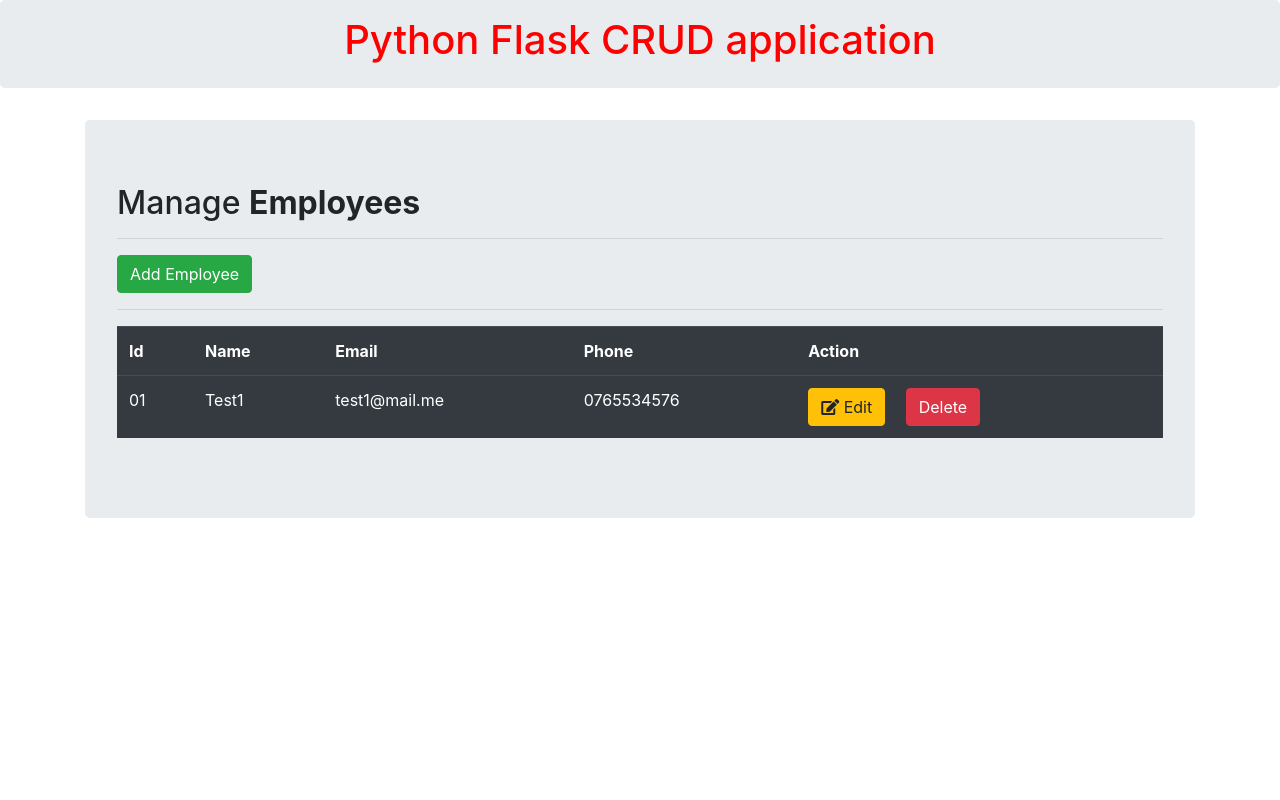
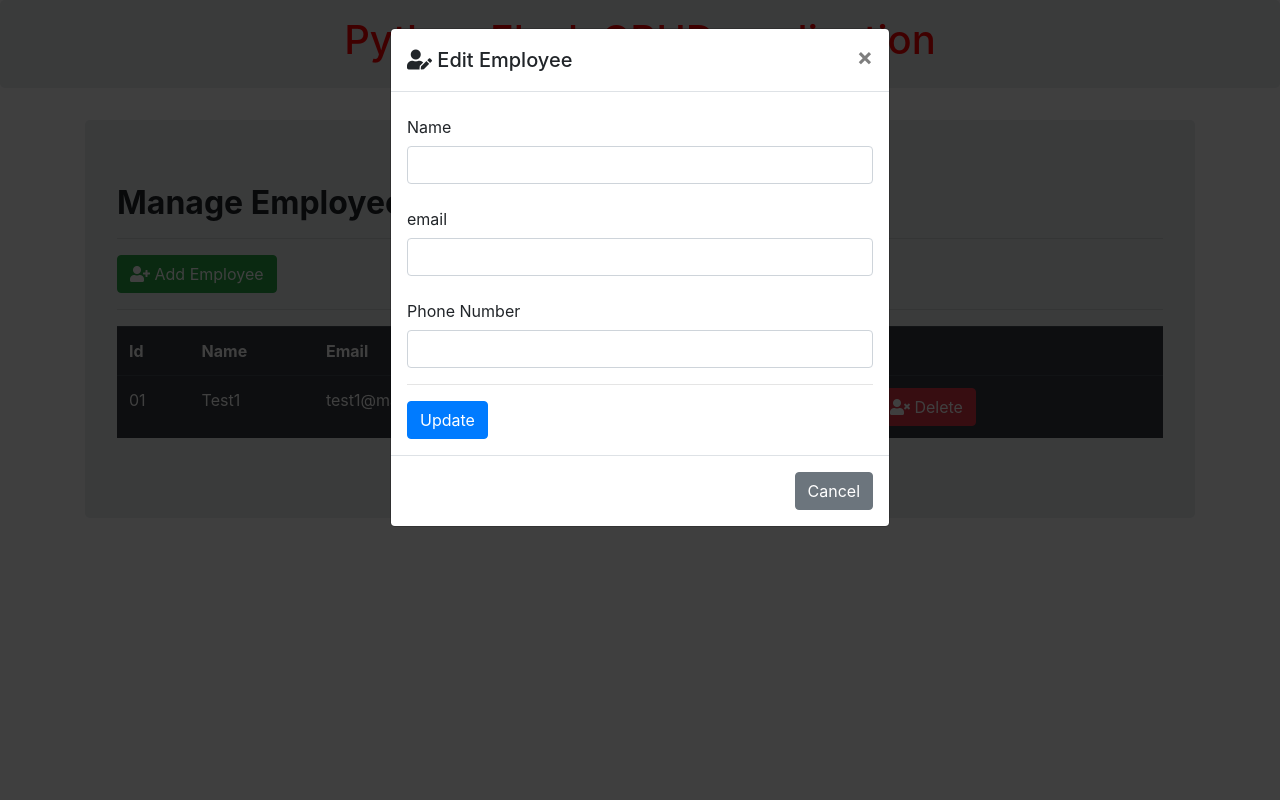
Before and after one commit to Barnez299/flaskcrud, a Flask app: page / in a window 1280 px wide, after a click on "Edit". Run offline with Flask 2, Linux system fonts and the light colour scheme; some libraries are stand-ins or nearby versions.

Commit message:
included edit and create modal forms

```diff
--- a/templates/index.html
+++ b/templates/index.html
@@ -1,20 +1,13 @@
-{% extends 'base.html' %}
-
-{% include 'header.html' %}
-
-{% block title %} Home {% endblock %}
-
-
-{% block body %}
+{% extends 'base.html' %} {% include 'header.html' %} {% block title %} Home {% endblock %} {% block body %}
 
 
 <div class="container">
     <div class="row">
         <div class="col md-12">
             <div class="jumbotron">
-                <h2 class="display-5">Manage <b>Employees</b></h2>
+                <h2 class="display-5"><b>Manage Employees</b></h2>
                 <hr>
-                <a class="btn btn-success btn-md" href="Jumbo action link" role="button" data-toggle="modal" data-target="mymodal">Add Employee</a>
+                <a class="btn btn-success btn-md" href="Jumbo action link" role="button" data-toggle="modal" data-target="#mymodal"><i class="fas fa-user-plus"></i> Add Employee</a>
                 <hr>
                 <table class="table tabel-hover table-dark">
                     <tr>
@@ -24,26 +17,102 @@
                         <th>Phone</th>
                         <th>Action</th>
                     </tr>
-
                     <tr>
                         <td>01</td>
                         <td>Test1</td>
                         <td>test1@mail.me</td>
                         <td>0765534576</td>
                         <td>
-                            <a href="" class="btn btn-warning btn-xs" data-toggle="modal" data-target="#modaledit"><i class="fas fa-edit    "></i> Edit</a>
+                            <a href="" class="btn btn-warning btn-xs" data-toggle="modal" data-target="#modaledit"><i class="fas fa-user-edit"></i>  Edit</a>
 
-                            <a href="" class="btn btn-danger btn-xs ml-3" onclick="return confirm('Are you sure you want to delete?')">Delete</a>
+                            <a href="" class="btn btn-danger btn-xs ml-3" onclick="return confirm('Are you sure you want to delete?')"><i class="fas fa-user-times"></i> Delete</a>
                         </td>
-
                     </tr>
 
+    <!-- Modal Edit Employee-->
+        <div id="modaledit" class="modal fade" id="staticBackdrop" data-backdrop="static" data-keyboard="false" tabindex="-1" aria-labelledby="staticBackdropLabel" aria-hidden="true">
+            <div class="modal-dialog">
+                <div class="modal-content">
+                    <div class="modal-header">
+                        <h5 class="modal-title" id="staticBackdropLabel"><i class="fas fa-user-edit"></i> Edit Employee</h5>
+                        <button type="button" class="close" data-dismiss="modal" aria-label="Close">
+                            <span aria-hidden="true">&times;</span>
+                        </button>
+                    </div>
+                    <div class="modal-body">
+
+                    <form action="" method="POST">
+
+                        <div class="form-group">
+                            <label for="name" class="col-form-label">Name</label>
+                            <input type="text" class="form-control" id="name" required='1'>
+                        </div>
+                         <div class="form-group">
+                            <label for="email" class="col-form-label">email</label>
+                            <input type="email" class="form-control" id="email" required='1'>
+                        </div>
+                         <div class="form-group">
+                            <label for="phone" class="col-form-label">Phone Number</label>
+                            <input type="number" class="form-control" id="phone" required='1'>
+                        </div>
+                        <hr>
+                        <button type="submit" class="btn btn-primary">Update</button>
+
+                    </form>
+                    </div>
+                    <div class="modal-footer">
+                        <button type="button" class="btn btn-secondary" data-dismiss="modal">Cancel</button>
+
+                    </div>
+            </div>
+        </div>
+
+
+                </table>
+            </div>
+
+
+            <!-- Modal Add Employee-->
+        <div id="mymodal" class="modal fade" id="staticBackdrop" data-backdrop="static" data-keyboard="false" tabindex="-1" aria-labelledby="staticBackdropLabel" aria-hidden="true">
+            <div class="modal-dialog">
+                <div class="modal-content">
+                    <div class="modal-header">
+                        <h5 class="modal-title" id="staticBackdropLabel"><i class="fas fa-user-plus"></i> Add Employee</h5>
+                        <button type="button" class="close" data-dismiss="modal" aria-label="Close">
+                            <span aria-hidden="true">&times;</span>
+                        </button>
+                    </div>
+                    <div class="modal-body">
+
+                    <form action="" method="POST">
+
+                        <div class="form-group">
+                            <label for="name" class="col-form-label">Name</label>
+                            <input type="text" class="form-control" id="name" required='1'>
+                        </div>
+                         <div class="form-group">
+                            <label for="email" class="col-form-label">email</label>
+                            <input type="email" class="form-control" id="email" required='1'>
+                        </div>
+                         <div class="form-group">
+                            <label for="phone" class="col-form-label">Phone Number</label>
+                            <input type="number" class="form-control" id="phone" required='1'>
+                        </div>
+                        <hr>
+                        <button type="submit" class="btn btn-primary">Save</button>
+
+                    </form>
+                    </div>
+                    <div class="modal-footer">
+                        <button type="button" class="btn btn-secondary" data-dismiss="modal">Cancel</button>
+
+                    </div>
             </div>
         </div>
     </div>
 
-
-
+        </div>
+    </div>
 </div>
 
 
```
